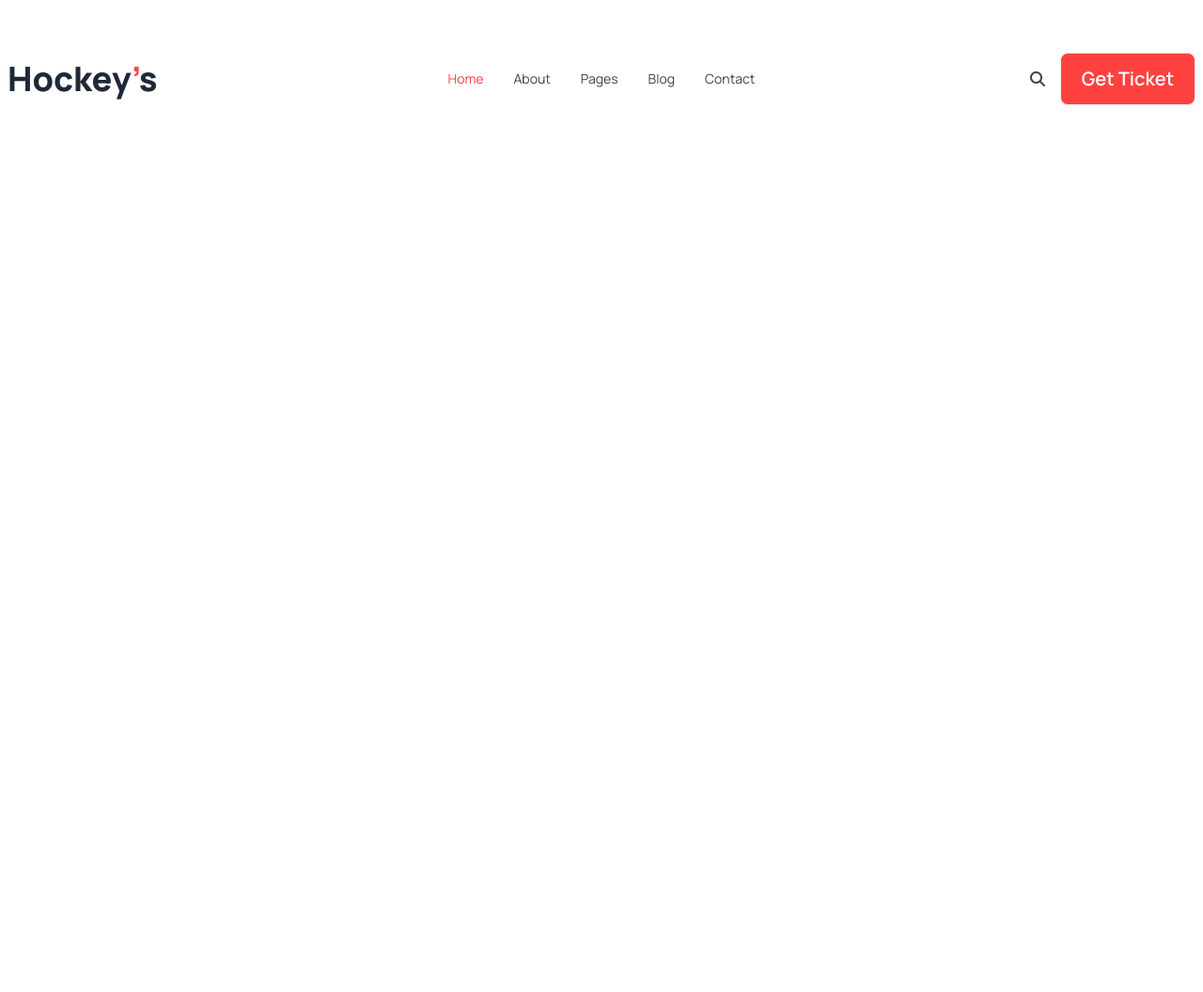
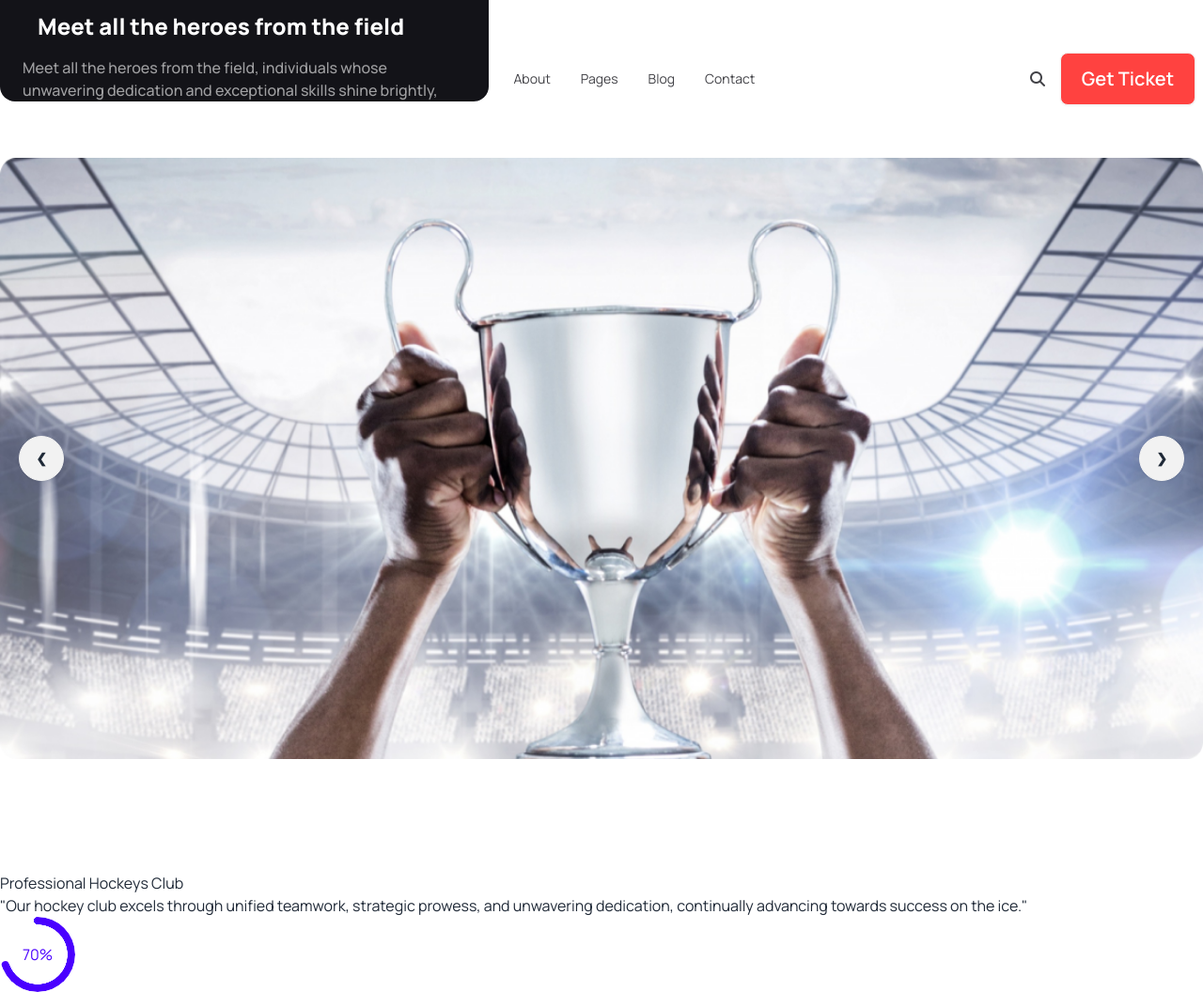
Before and after one commit to zannatulferdous0162/B9A3-Hockey-S, a plain HTML site: page index.html in a window 1280 px wide. Shown: the whole page at 94% size. Before the commit the page ends 800 px from the top, so only its background shows below. Drawn offline with nearby package versions, Linux system fonts and the light colour scheme.

Commit message:
add baneer section

```diff
--- a/index.html
+++ b/index.html
@@ -30,6 +30,7 @@
           "bg-red": '#FF4240',
            "text-red": '#FF4240',
            "text-gray": '#424247',
+           "color-black": '#131318',
         }
       }
     }
@@ -45,7 +46,7 @@
 </head>
 <body class="font-manrope">
     <header class="md:container md:mx-auto">
-        <div class="navbar bg-base-100 mt-12 px-30">
+        <div class="navbar  mt-12 px-30">
             <div class="navbar-start">
               <div class="dropdown">
                 <div tabindex="0" role="button" class="btn btn-ghost lg:hidden">
@@ -80,5 +81,56 @@
           </div>
     </header>
 
+    <main>
+
+     <section class="md:container md:mx-auto ">
+      <div class="carousel w-full mt-2 mb-8 relative">
+        <div id="slide1" class="carousel-item relative w-full px-18  py-10">
+          <img src="./Images/1.png" class="" />
+          <div class="absolute flex justify-between transform -translate-y-1/2 left-5 right-5 top-1/2">
+            <a href="#slide4" class="btn btn-circle">❮</a>
+            <a href="#slide2" class="btn btn-circle">❯</a>
+          </div>
+        </div>
+        <div id="slide2" class="carousel-item relative w-full">
+          <img src="./Images/banner2.jpg" class="w-full" />
+          <div class="absolute flex justify-between transform -translate-y-1/2 left-5 right-5 top-1/2">
+            <a href="#slide1" class="btn btn-circle">❮</a>
+            <a href="#slide3" class="btn btn-circle">❯</a>
+          </div>
+        </div>
+        <div id="slide3" class="carousel-item relative w-full">
+          <img  src="./Images/1.png" class="" />
+          <div class="absolute flex justify-between transform -translate-y-1/2 left-5 right-5 top-1/2">
+            <a href="#slide2" class="btn btn-circle">❮</a>
+            <a href="#slide1" class="btn btn-circle">❯</a>
+          </div>
+        </div>
+      </div>
+
+      <!-- text section -->
+      <div class="bg-color-black  lg:w-[520px] h-36 rounded-2xl px-6 absolute  left- -top-9  z-10 " >
+        <h3 class="text-white font-extrabold text-2xl px-4 py-4 mt-8   ">Meet all the heroes from the field</h3>
+        <p class="text-[#ffffff99] font-medium ">
+          Meet all the heroes from the field, individuals whose unwavering dedication and exceptional skills shine brightly, shaping the future of their respective domains.
+        </p>
+      </div>
+     </section>
+
+      <!-- Professional Hockeys Club -->
+      <section class="mt-12">
+        <div class="md:container md:mx-auto">
+          <h3>Professional Hockeys Club</h3>
+          <P>"Our hockey club excels through unified teamwork, strategic prowess, and unwavering dedication, continually advancing towards success on the ice."</P>
+
+          <!-- Redial progress -->
+          <div>
+            <div class="radial-progress text-primary" style="--value:70;" role="progressbar">70%</div>
+          </div>
+        </div>
+      </section>
+    </main>
+
+
 </body>
 </html>
```
Also changed, not shown: Images/banner2.jpg (added).
